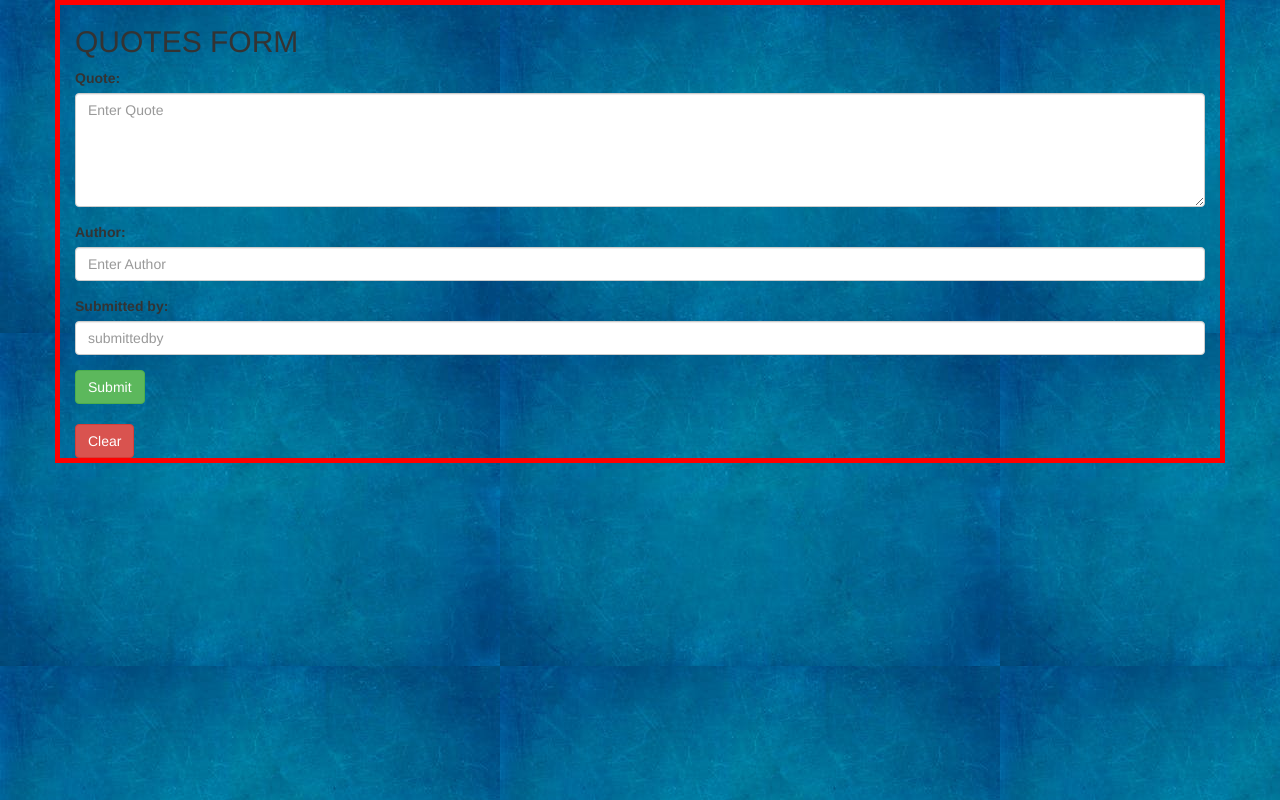
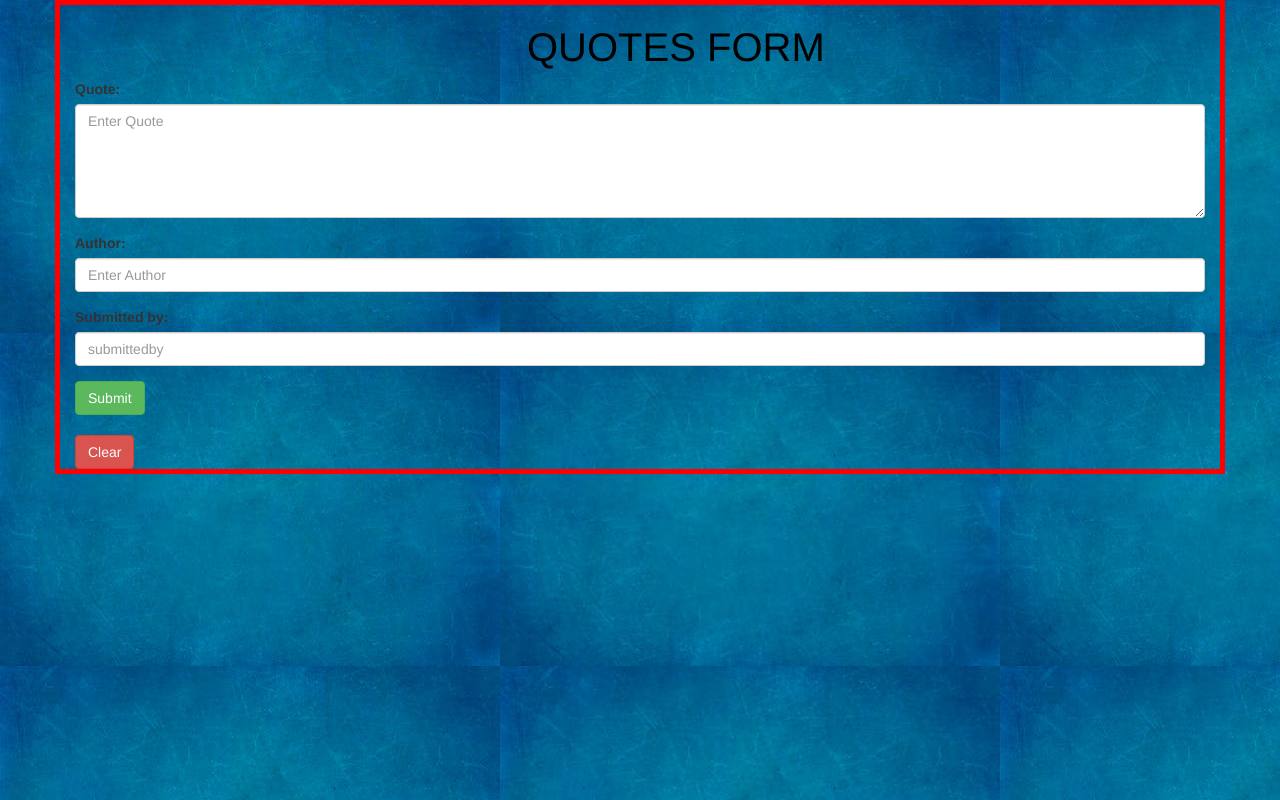
Before and after one commit to elvis2121/quotes, an Angular app: page / in a window 1280 px wide. Built offline with nearby package versions, Linux system fonts and the light colour scheme.

Commit message:
main header formatted and aligned

```diff
--- a/src/app/quotes/quotes.component.css
+++ b/src/app/quotes/quotes.component.css
@@ -31,3 +31,9 @@
     font-family: Arial, Helvetica, sans-serif;
 
 }
+
+#quotes_header{
+    margin-left: 40%;
+    font-size: 40px;
+    color:black;
+}
--- a/src/app/quotes/quotes.component.html
+++ b/src/app/quotes/quotes.component.html
@@ -1,5 +1,5 @@
 <div class="container" id="quotesform">
-  <h2>QUOTES FORM</h2>
+  <h2 id="quotes_header">QUOTES FORM</h2>
   <form #quotesform="ngForm" (ngSubmit)="onClickSubmit(saying)">
     <div class="form-group">
       <label for="Quote">Quote:</label>
```
